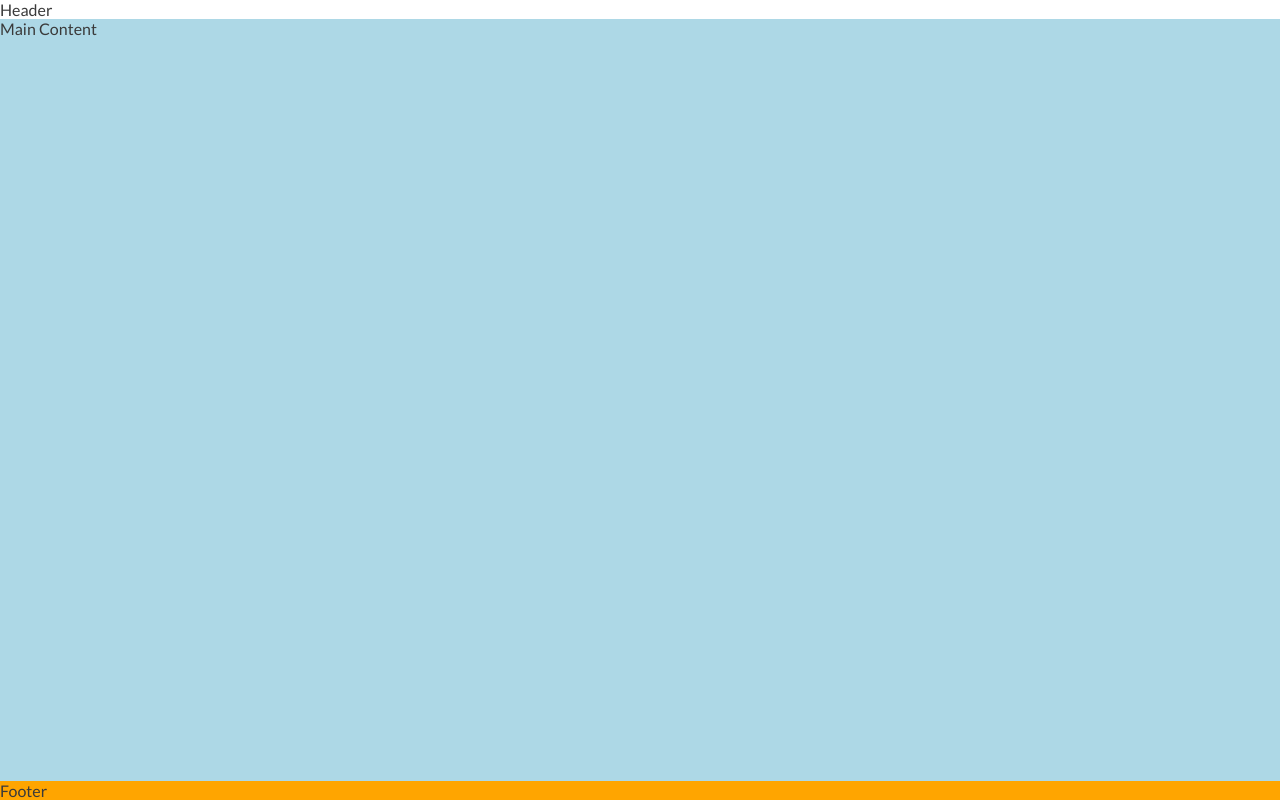
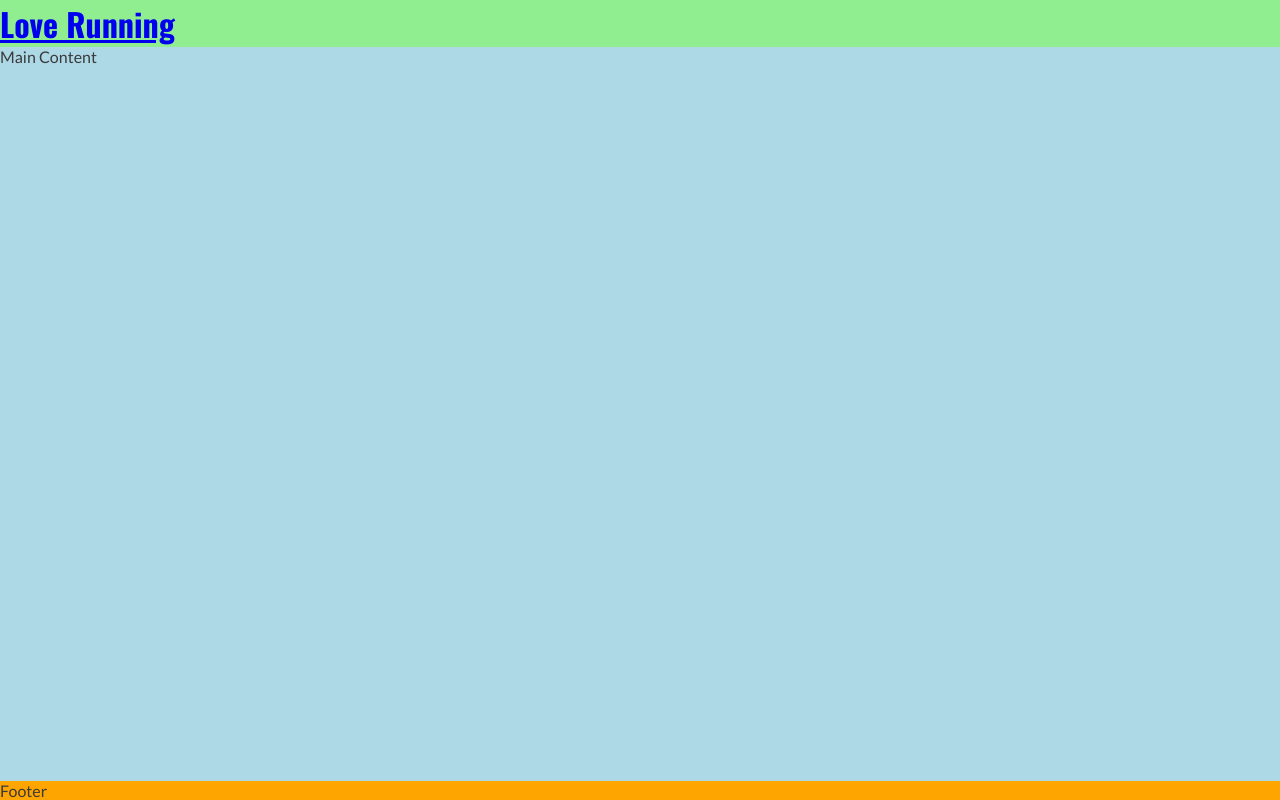
Before and after one commit to tolasedairo/love-running, a plain HTML site: page index.html in a window 1280 px wide. Drawn offline with nearby package versions, Linux system fonts and the light colour scheme.

Commit message:
add logo to header and apply osward font

```diff
--- a/assets/css/style.css
+++ b/assets/css/style.css
@@ -17,6 +17,14 @@ body {
     font-family: Lato, sans-serif;
 }
 
+/*header*/
+header {
+    background-color: lightgreen;
+}
+h1 {
+    font-family: oswald, sans-serif;
+}
+
 /*main*/
 main {
     background-color: lightblue;
--- a/index.html
+++ b/index.html
@@ -18,7 +18,11 @@
     <link rel="stylesheet" href="assets/css/style.css">
 </head>
 <body>
-    <header>Header</header>
+    <header>
+        <a href="index.html">
+            <h1 id="logo">Love Running</h1>
+        </a>
+    </header>
     <main>Main Content</main>
     <footer>Footer</footer>
 </body>
```
